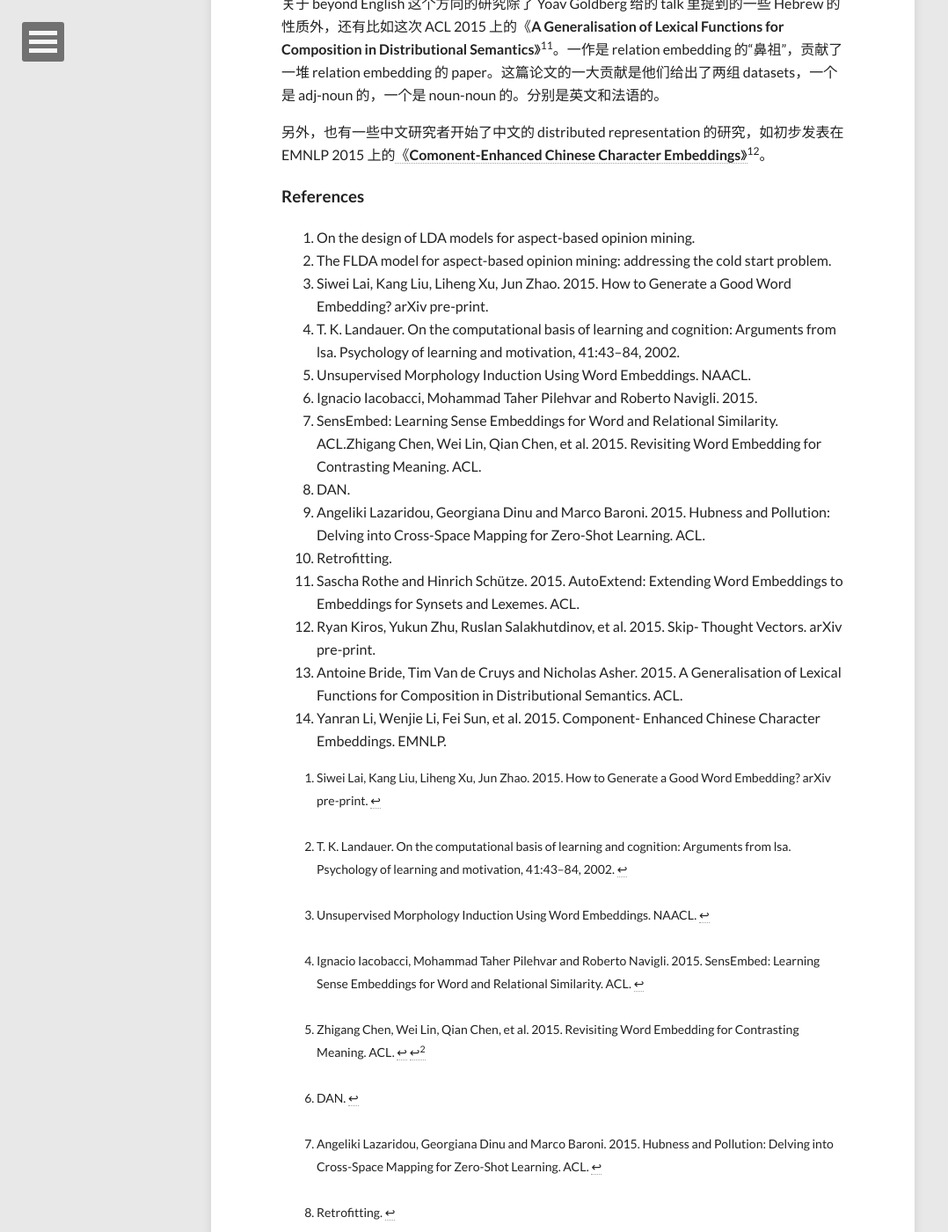
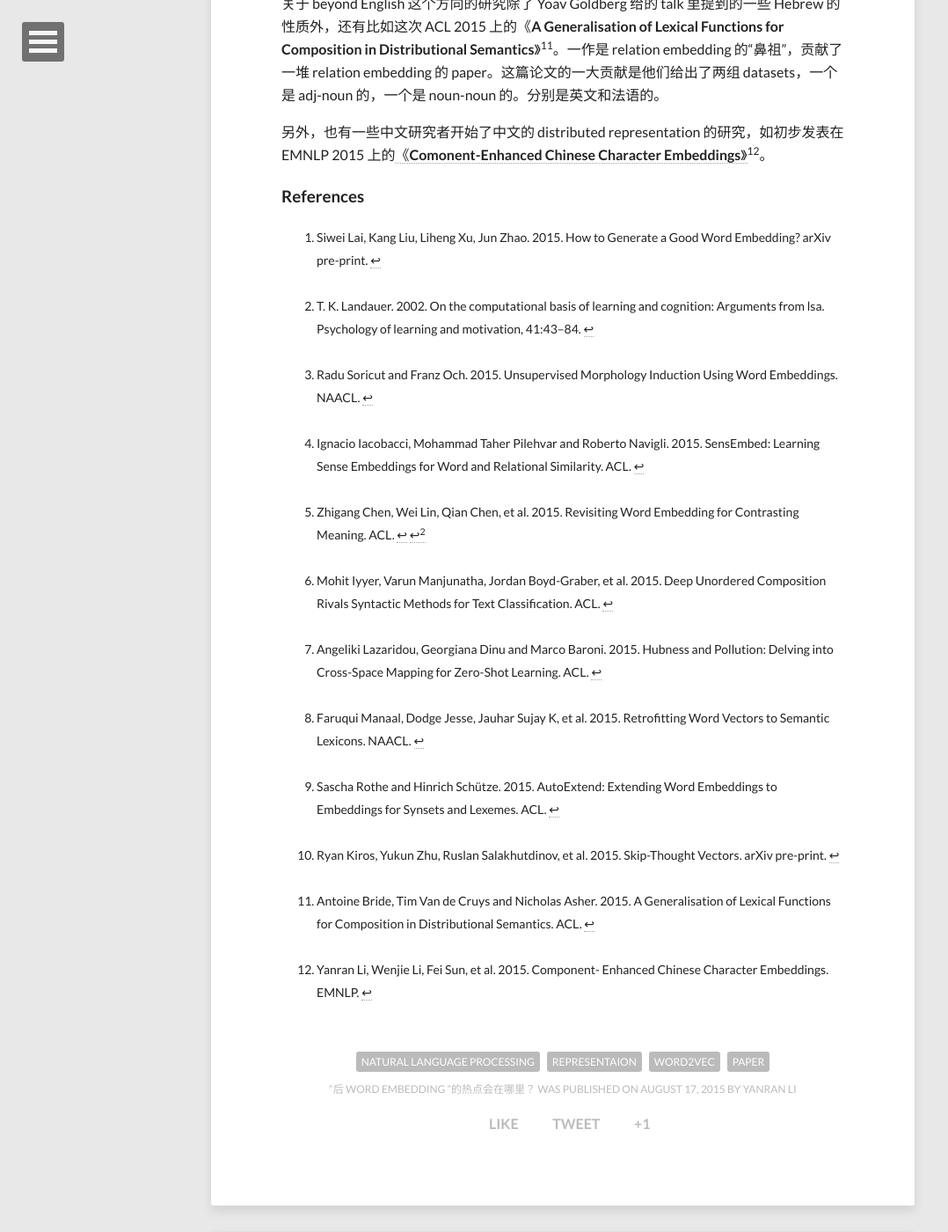
Before and after one commit to niangaotuantuan/niangaotuantuan.github.io, a Jekyll site: the page built from _posts/2015/2015-08-17-post-word-embedding.md, in a window 1280 px wide and 1400 px high, scrolled down 6390 px. Shown: the whole window at 88% size, without its empty margins (0-1078 px from the left). Built offline with Jekyll 4.4.1, drawn with Linux system fonts in a browser that asks for light colours; nearby versions of some CDN libraries; comment, search, counter and statistics services are not loaded; some of the changed text lies outside the part shown.

Commit message:
update references

```diff
--- a/_posts/2015/2015-08-17-post-word-embedding.md
+++ b/_posts/2015/2015-08-17-post-word-embedding.md
@@ -87,35 +87,21 @@ Problem: 1) 就是上面说到的 no interaction 假设；2) 另一个不太优
 另外，也有一些中文研究者开始了中文的 distributed representation 的研究，如初步发表在 EMNLP 2015 上的[《**Comonent-Enhanced Chinese Character Embeddings**》](/files/emnlp2015comp.pdf)[^14]。
 
 
+
 ### References
 
-1. On the design of LDA models for aspect-based opinion mining.
-2. The FLDA model for aspect-based opinion mining: addressing the cold start problem.
-3. Siwei Lai, Kang Liu, Liheng Xu, Jun Zhao. 2015. How to Generate a Good Word Embedding? arXiv pre-print.
-4. T. K. Landauer. On the computational basis of learning and cognition: Arguments from lsa. Psychology of learning and motivation, 41:43–84, 2002.
-5. Unsupervised Morphology Induction Using Word Embeddings. NAACL.
-6. Ignacio Iacobacci, Mohammad Taher Pilehvar and Roberto Navigli. 2015.
-7. SensEmbed: Learning Sense Embeddings for Word and Relational Similarity. ACL.Zhigang Chen, Wei Lin, Qian Chen, et al. 2015. Revisiting Word Embedding for Contrasting Meaning. ACL.
-8. DAN.
-9. Angeliki Lazaridou, Georgiana Dinu and Marco Baroni. 2015. Hubness and Pollution: Delving into Cross-Space Mapping for Zero-Shot Learning. ACL.
-10. Retrofitting.
-11. Sascha Rothe and Hinrich Schütze. 2015. AutoExtend: Extending Word Embeddings to Embeddings for Synsets and Lexemes. ACL.
-12. Ryan Kiros, Yukun Zhu, Ruslan Salakhutdinov, et al. 2015. Skip- Thought Vectors. arXiv pre-print.
-13. Antoine Bride, Tim Van de Cruys and Nicholas Asher. 2015. A Generalisation of Lexical Functions for Composition in Distributional Semantics. ACL.
-14. Yanran Li, Wenjie Li, Fei Sun, et al. 2015. Component- Enhanced Chinese Character Embeddings. EMNLP.
 
-
-[^1]: On the design of LDA models for aspect-based opinion mining.
-[^2]: The FLDA model for aspect-based opinion mining: addressing the cold start problem.
+[^1]: Samaneh Moghaddam and Martin Ester. 2013. On the design of LDA models for aspect-based opinion mining. CIKM.
+[^2]: Samaneh Moghaddam Martin Ester. 2013. The FLDA model for aspect-based opinion mining: addressing the cold start problem. WWW.
 [^3]: Siwei Lai, Kang Liu, Liheng Xu, Jun Zhao. 2015. How to Generate a Good Word Embedding? arXiv pre-print.
-[^4]: T. K. Landauer. On the computational basis of learning and cognition: Arguments from lsa. Psychology of learning and motivation, 41:43–84, 2002.
-[^5]: Unsupervised Morphology Induction Using Word Embeddings. NAACL.
+[^4]: T. K. Landauer. 2002. On the computational basis of learning and cognition: Arguments from lsa. Psychology of learning and motivation, 41:43–84.
+[^5]: Radu Soricut and Franz Och. 2015. Unsupervised Morphology Induction Using Word Embeddings. NAACL.
 [^6]: Ignacio Iacobacci, Mohammad Taher Pilehvar and Roberto Navigli. 2015. SensEmbed: Learning Sense Embeddings for Word and Relational Similarity. ACL.
 [^7]: Zhigang Chen, Wei Lin, Qian Chen, et al. 2015. Revisiting Word Embedding for Contrasting Meaning. ACL.
-[^8]: DAN.
+[^8]: Mohit Iyyer, Varun Manjunatha, Jordan Boyd-Graber, et al. 2015. Deep Unordered Composition Rivals Syntactic Methods for Text Classification. ACL.
 [^9]: Angeliki Lazaridou, Georgiana Dinu and Marco Baroni. 2015. Hubness and Pollution: Delving into Cross-Space Mapping for Zero-Shot Learning. ACL.
-[^10]: Retrofitting.
+[^10]: Faruqui Manaal, Dodge Jesse, Jauhar Sujay K, et al. 2015. Retrofitting Word Vectors to Semantic Lexicons. NAACL.
 [^11]: Sascha Rothe and Hinrich Schütze. 2015. AutoExtend: Extending Word Embeddings to Embeddings for Synsets and Lexemes. ACL.
-[^12]: Ryan Kiros, Yukun Zhu, Ruslan Salakhutdinov, et al. 2015. Skip- Thought Vectors. arXiv pre-print.
+[^12]: Ryan Kiros, Yukun Zhu, Ruslan Salakhutdinov, et al. 2015. Skip-Thought Vectors. arXiv pre-print.
 [^13]: Antoine Bride, Tim Van de Cruys and Nicholas Asher. 2015. A Generalisation of Lexical Functions for Composition in Distributional Semantics. ACL.
 [^14]: Yanran Li, Wenjie Li, Fei Sun, et al. 2015. Component- Enhanced Chinese Character Embeddings. EMNLP.
```
